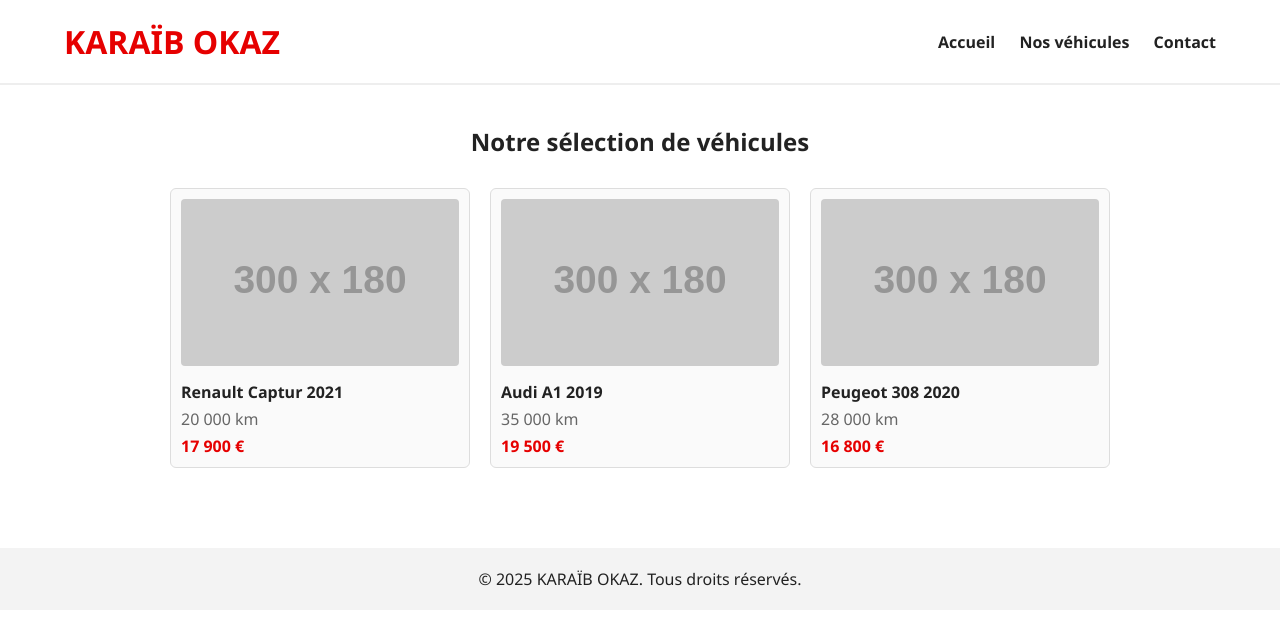
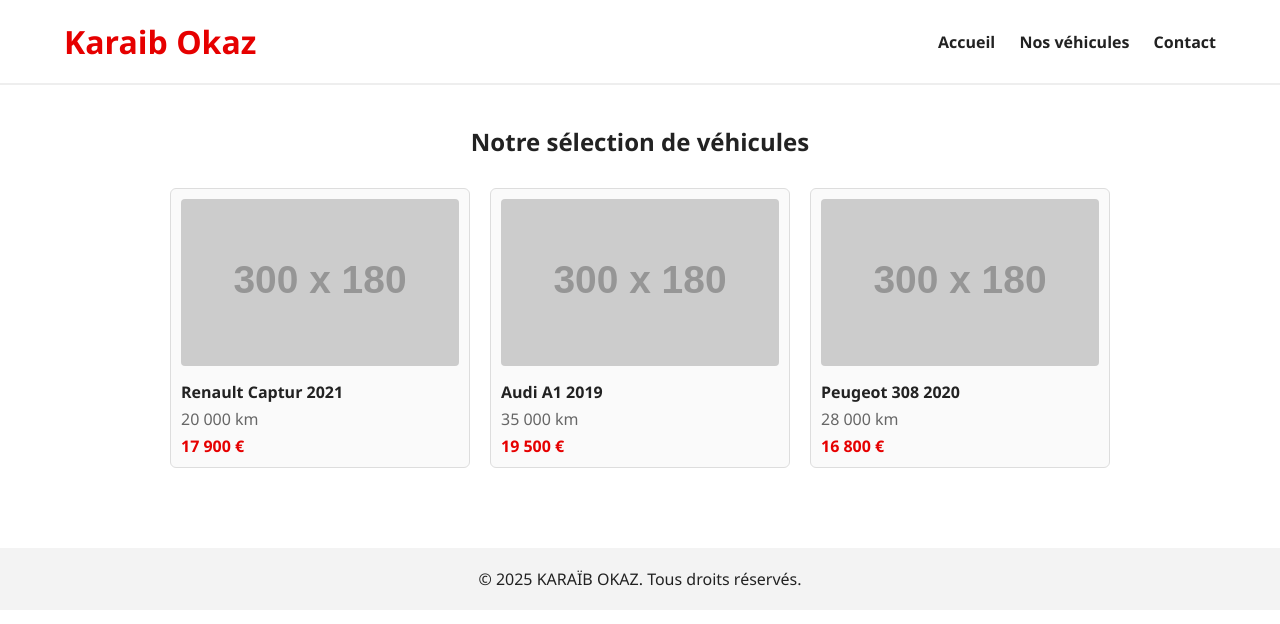
Before and after one commit to karaib973/Karaib-Okaz12, a plain HTML site: page nos-vehicules.html in a window 1280 px wide. Drawn offline with Linux system fonts and the light colour scheme; placeholder pictures from the web are drawn by us.

Commit message:
Update nos-vehicules.html

```diff
--- a/nos-vehicules.html
+++ b/nos-vehicules.html
@@ -9,7 +9,7 @@
 <body>
   <header>
     <div class="container">
-      <h1>KARAÏB OKAZ</h1>
+      <h1>Karaib Okaz</h1>
       <nav>
         <a href="index.html">Accueil</a>
         <a href="nos-vehicules.html">Nos véhicules</a>
```
